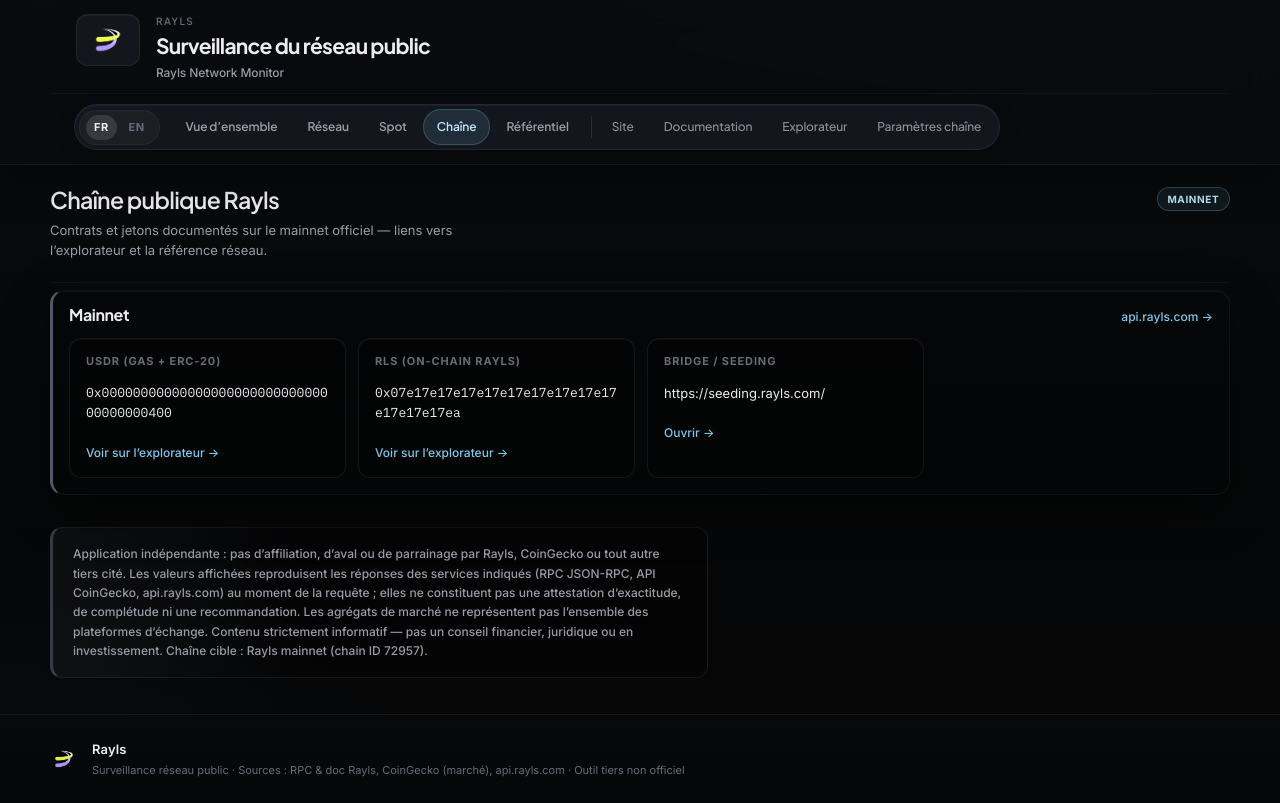
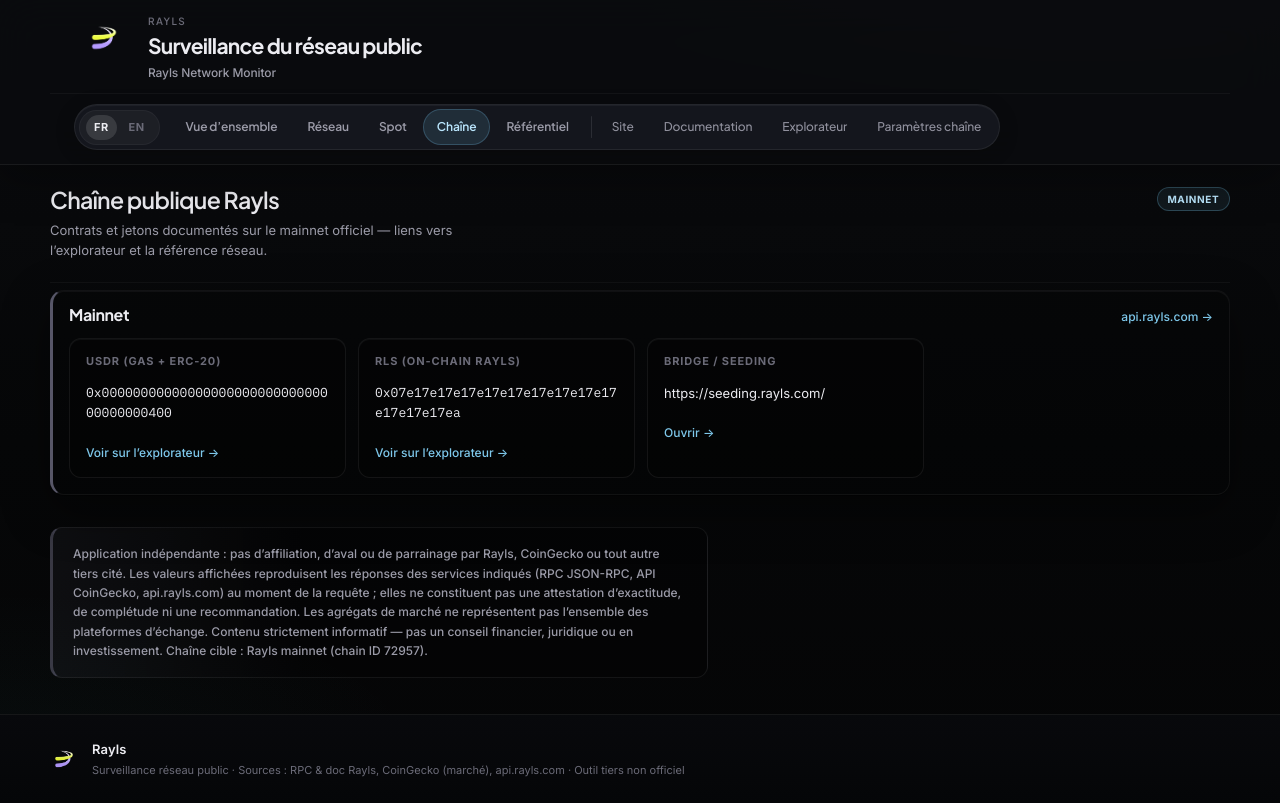
Before and after one commit to StrainUS/DashboardRayls, a React (Vite) app: page /chaine in a window 1280 px wide. Built offline with nearby package versions, Linux system fonts and the light colour scheme; no server answers.

Commit message:
fix: logo Rayls fond transparent — en-tête, favicons et styles
Cadre d’en-tête sans fond opaque pour laisser voir la transparence du PNG ;
régénération des icônes 16/32/180 avec alpha ; cache ?v=14.

```diff
--- a/index.html
+++ b/index.html
@@ -2,11 +2,11 @@
 <html lang="fr">
   <head>
     <meta charset="UTF-8" />
-    <link rel="icon" type="image/png" sizes="32x32" href="%BASE_URL%favicon-32.png?v=13" />
-    <link rel="icon" type="image/png" sizes="16x16" href="%BASE_URL%favicon-16.png?v=13" />
-    <link rel="shortcut icon" type="image/png" href="%BASE_URL%favicon-32.png?v=13" />
-    <link rel="apple-touch-icon" sizes="180x180" href="%BASE_URL%apple-touch-icon.png?v=13" />
-    <link rel="icon" type="image/png" sizes="192x192" href="%BASE_URL%apple-touch-icon.png?v=13" />
+    <link rel="icon" type="image/png" sizes="32x32" href="%BASE_URL%favicon-32.png?v=14" />
+    <link rel="icon" type="image/png" sizes="16x16" href="%BASE_URL%favicon-16.png?v=14" />
+    <link rel="shortcut icon" type="image/png" href="%BASE_URL%favicon-32.png?v=14" />
+    <link rel="apple-touch-icon" sizes="180x180" href="%BASE_URL%apple-touch-icon.png?v=14" />
+    <link rel="icon" type="image/png" sizes="192x192" href="%BASE_URL%apple-touch-icon.png?v=14" />
     <link rel="manifest" href="%BASE_URL%site.webmanifest" />
     <meta name="viewport" content="width=device-width, initial-scale=1.0" />
     <link rel="dns-prefetch" href="https://api.coingecko.com" />
--- a/src/constants/branding.ts
+++ b/src/constants/branding.ts
@@ -2,5 +2,5 @@
 
 /** Assets statiques (hors i18n). */
 export const BRANDING = {
-  officialLogoSrc: publicAssetUrl('rayls-logo-official.png?v=13'),
+  officialLogoSrc: publicAssetUrl('rayls-logo-official.png?v=14'),
 } as const
--- a/src/styles/pages.css
+++ b/src/styles/pages.css
@@ -291,19 +291,19 @@
   justify-content: center;
   width: auto;
   min-height: 48px;
-  padding: 6px 12px;
+  padding: 4px 8px;
   border-radius: var(--dash-radius-md);
-  background: var(--surface);
-  border: 1px solid var(--border);
-  box-shadow: var(--panel-inset-highlight);
+  background: transparent;
+  border: 1px solid transparent;
+  box-shadow: none;
   transition:
     border-color var(--dash-transition-fast),
     background var(--dash-transition-fast);
 }
 
 .site-header__logo-link:hover {
-  border-color: rgba(255, 255, 255, 0.1);
-  background: var(--surface-raised);
+  border-color: rgba(255, 255, 255, 0.12);
+  background: rgba(255, 255, 255, 0.04);
 }
 
 .site-header__logo {
```
